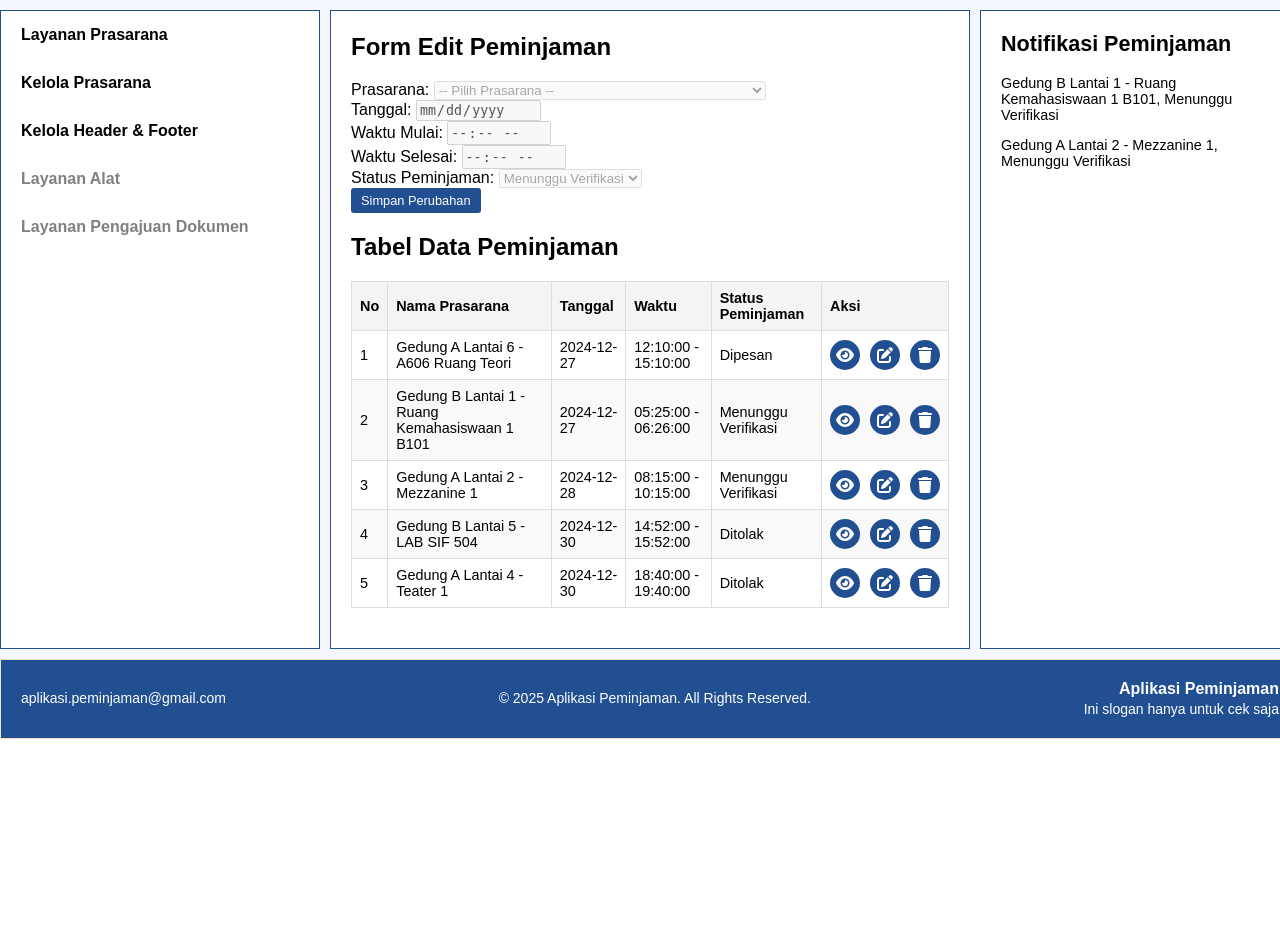
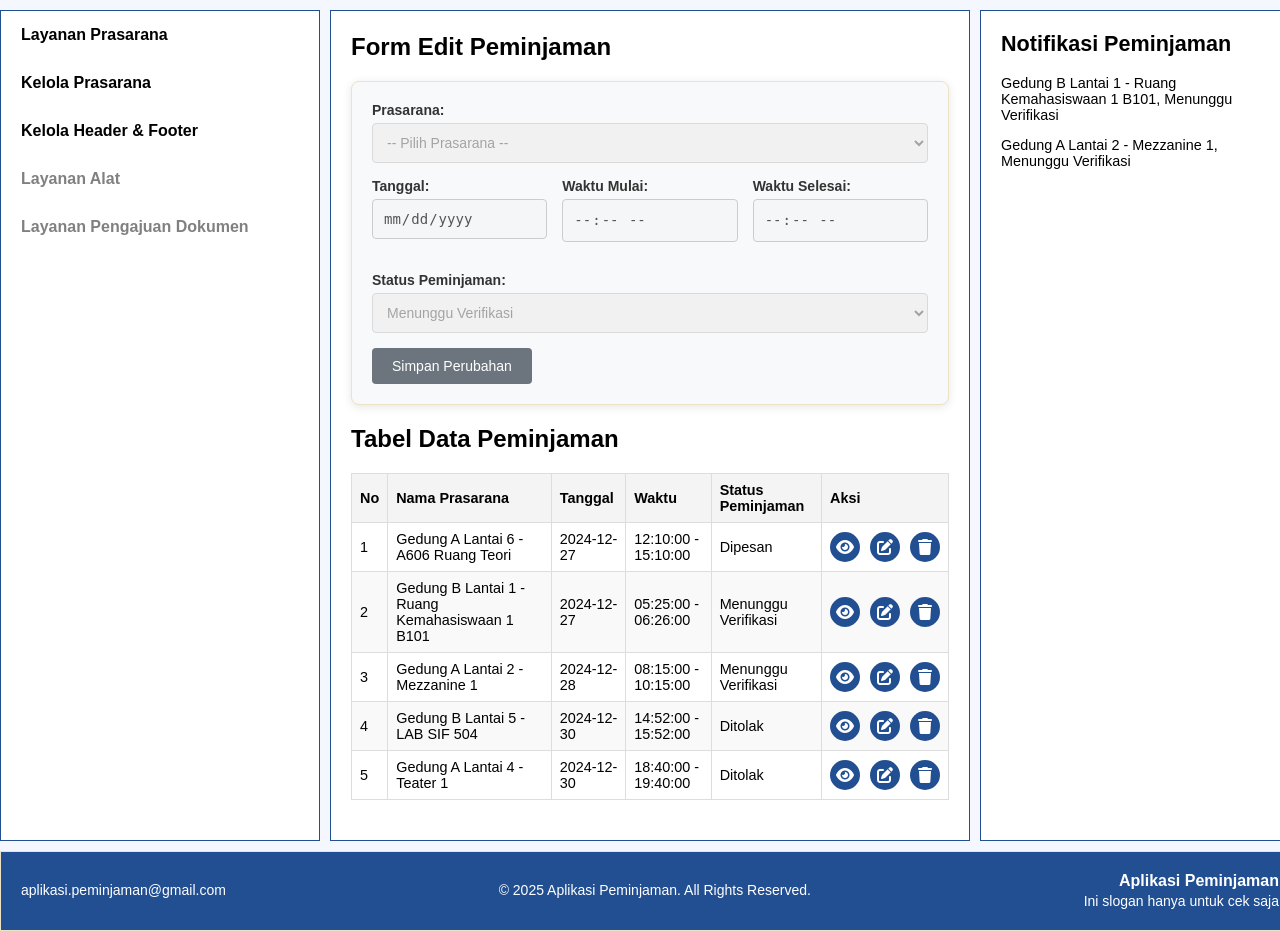
Before and after one commit to nathasarowen/pibs-peminjaman, a PHP site: page / in a window 1280 px wide. Shown: the part 137-1068 px from the top of the page. Before the commit the page ends 876 px from the top, so only its background shows below. Run offline with PHP 8.4, Linux system fonts and the light colour scheme; data comes from the database, SQL or seed files in the repository.

Commit message:
Menambahkan style untuk form di admin

```diff
--- a/admin/style.css
+++ b/admin/style.css
@@ -106,6 +106,83 @@ article {
     border: 1px solid #214f91;
     overflow-x: auto;
     padding-top: 2px;
+}
+
+/* Styling untuk Form */
+form {
+    background-color: #f8f9fa;
+    border: 1px solid #ebe3c3;
+    border-radius: 8px;
+    padding: 20px;
+    max-width: 700px;
+    margin: 20px auto;
+    box-shadow: 0 2px 10px rgba(0, 0, 0, 0.1);
+}
+
+/* Styling untuk Label */
+form label {
+    display: block;
+    font-size: 14px;
+    font-weight: bold;
+    margin-bottom: 5px;
+    color: #333;
+}
+
+/* Styling untuk Textarea */
+form textarea {
+    width: 100%; /* Lebar penuh untuk textarea */
+    padding: 10px;
+    margin-bottom: 15px;
+    border: 1px solid #ccc;
+    border-radius: 4px;
+    font-size: 14px;
+    box-sizing: border-box;
+    resize: vertical; /* Hanya izinkan perubahan ukuran vertikal */
+    font-family: inherit; /* Gunakan font yang sama dengan form lainnya */
+}
+
+
+/* Styling untuk Input dan Select */
+form input, form select {
+    width: 100%; /* Lebar penuh untuk semua input */
+    padding: 10px;
+    margin-bottom: 15px;
+    border: 1px solid #ccc;
+    border-radius: 4px;
+    font-size: 14px;
+    box-sizing: border-box;
+}
+
+/* Grup untuk Tanggal, Waktu Mulai, dan Waktu Selesai */
+.form-row {
+    display: flex;
+    gap: 15px;
+    margin-bottom: 15px;
+}
+
+.form-row > div {
+    flex: 1; /* Setiap elemen dalam row memiliki lebar sama */
+}
+
+/* Styling Tombol */
+form button {
+    background-color: #214f91;
+    color: #fff;
+    border: none;
+    padding: 10px 20px;
+    font-size: 14px;
+    border-radius: 4px;
+    cursor: pointer;
+    transition: background-color 0.3s ease;
+}
+
+form button:hover {
+    background-color: #1b4177;
+}
+
+form button:disabled {
+    background-color: #6c757d;
+    cursor: not-allowed;
 }
 
 /* Tabel */
```
